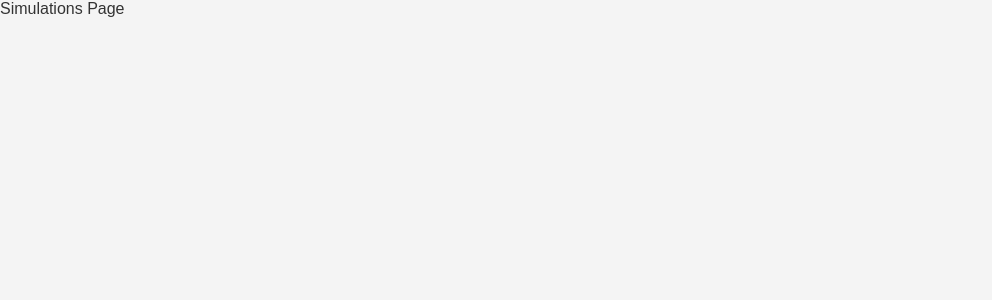
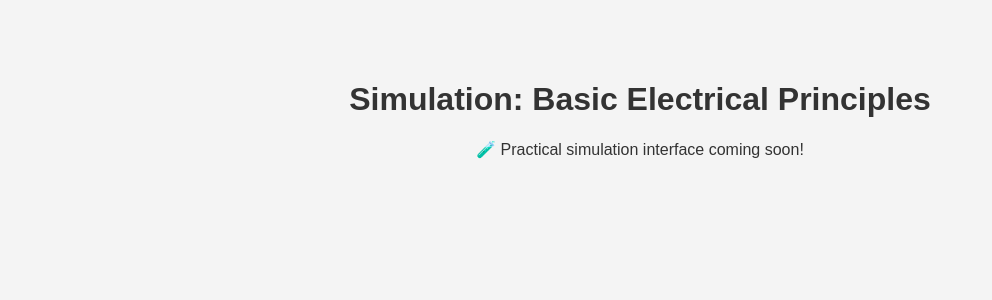
Before and after one commit to mwendasumaili21/EEPTOL-WORKING, a React (Vite) app: page /simulations/0 in a window 1280 px wide. Shown: the top 300 px of the page, without its empty margins (0-992 px from the left). Built offline with nearby package versions, Linux system fonts and the light colour scheme; the HTML template or start-up script is replaced by a standard one.

Commit message:
Feature: Add dynamic Simulations page for topic selection

```diff
--- a/src/pages/Simulations.jsx
+++ b/src/pages/Simulations.jsx
@@ -1 +1,39 @@
-export default function Simulations() { return <div>Simulations Page</div>; }
+import { useParams } from "react-router-dom";
+
+const topics = [
+  "Basic Electrical Principles",
+  "Simple Circuits",
+  "Measuring Instruments",
+  "Resistors and Ohm’s Law",
+  "Power and Energy",
+  "Electrical Symbols and Diagrams",
+  "Conductors and Insulators",
+  "Series and Parallel Circuits",
+  "Magnetism and Electromagnetism",
+  "Electrical Measuring Units",
+  "Basic Electrical Tools",
+  "AC vs DC Current",
+  "Simple Electrical Machines",
+  "Electrical Safety Procedures"
+];
+
+export default function Simulations() {
+  const { topicId } = useParams();
+  const topicIndex = parseInt(topicId, 10);
+  const topicName = topics[topicIndex];
+
+  if (!topicName) {
+    return (
+      <div style={{ textAlign: "center", paddingTop: "60px" }}>
+        <h2>Topic not found ❌</h2>
+      </div>
+    );
+  }
+
+  return (
+    <div style={{ textAlign: "center", paddingTop: "60px" }}>
+      <h1>Simulation: {topicName}</h1>
+      <p>🧪 Practical simulation interface coming soon!</p>
+    </div>
+  );
+}
```
